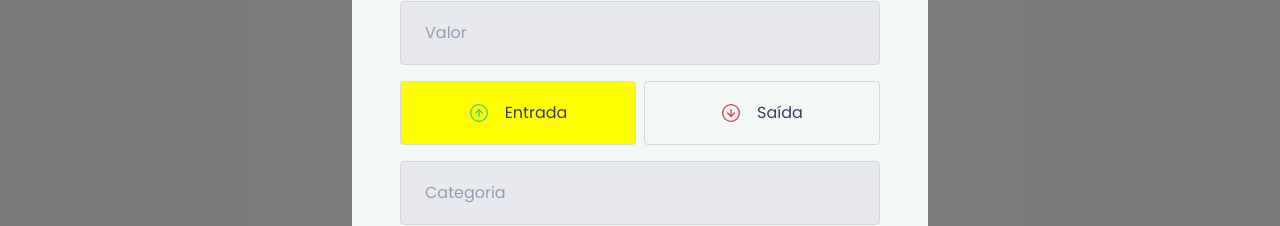
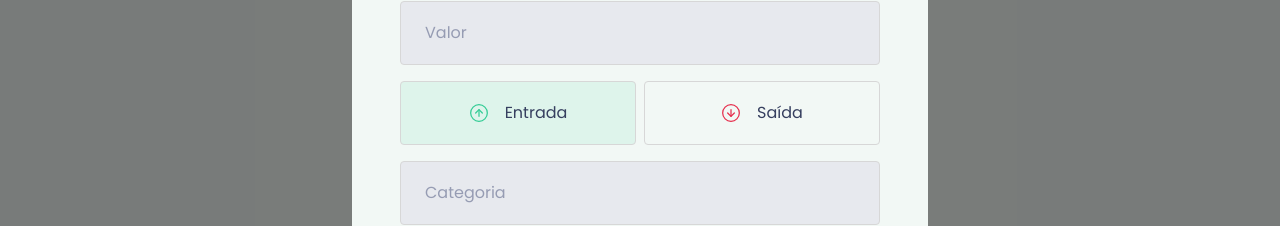
Before and after one commit to BorgesPedro/dt-money, a React (Create React App) app: page / in a window 1280 px wide. Both pictures are taken after a click on the button "Nova transação". Shown: the part 317-543 px from the top of the page. Built offline with nearby package versions, Linux system fonts and the light colour scheme; what miragejs would draw is missing.

Commit message:
Estilizando botões de tipo

```diff
--- a/src/components/NewTransactionModal/index.tsx
+++ b/src/components/NewTransactionModal/index.tsx
@@ -32,6 +32,7 @@
                         type="button"
                         onClick={ () => { setType('deposit') } }
                         isActive={ type === 'deposit' }
+                        activeColor="green"
                     >
                         <img src={incomeImg} alt="Entrada" />
                         <span>Entrada</span>
@@ -40,6 +41,7 @@
                         type="button"
                         onClick={ () => { setType('withdraw') } }
                         isActive={ type === 'withdraw' }
+                        activeColor="red"
                     >
                         <img src={outcomeImg} alt="Saída" />
                         <span>Saída</span>
--- a/src/components/NewTransactionModal/styles.tsx
+++ b/src/components/NewTransactionModal/styles.tsx
@@ -1,5 +1,5 @@
 import styled from "styled-components";
-import { darken } from "polished"
+import { darken, transparentize } from "polished"
 
 export const Container = styled.form`
     h2 {
@@ -55,13 +55,22 @@
 `
 interface RadioBoxProps {
     isActive: boolean;
+    activeColor: 'green' | 'red';
+}
+
+const colors = {
+    green: '#33CC95',
+    red: '#E52E4D'
 }
 
 export const RadioBox = styled.button<RadioBoxProps>`
     height: 4rem;
     border: 1px solid #d7d7d7;
     border-radius: 0.25rem;
-    background: ${(props) => props.isActive ? '#ff0' : 'transparent'};
+    background: ${(props) => props.isActive
+        ? transparentize(0.9, colors[props.activeColor])
+        : 'transparent'
+    };
     display: flex;
     align-items: center;
     justify-content: center;
```
